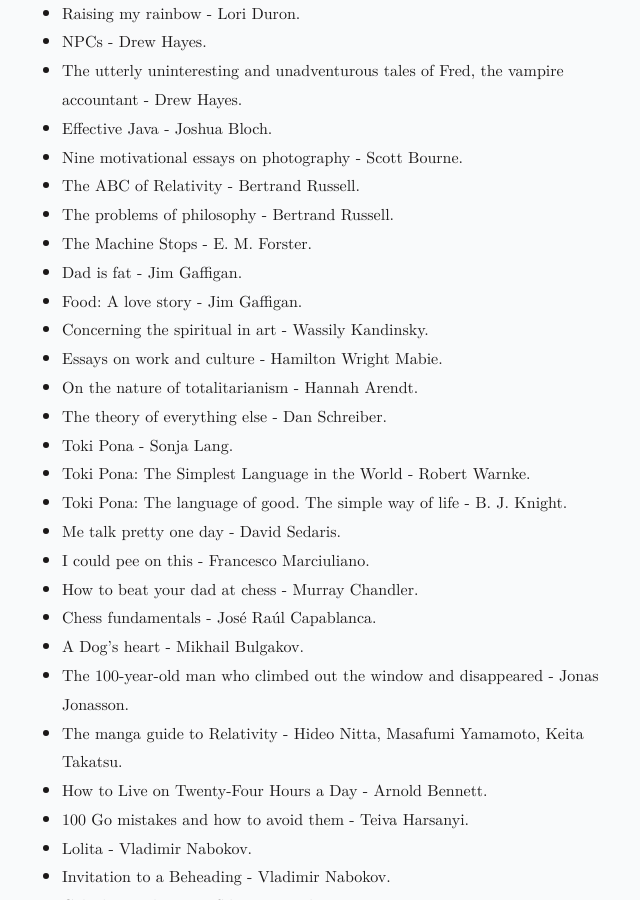
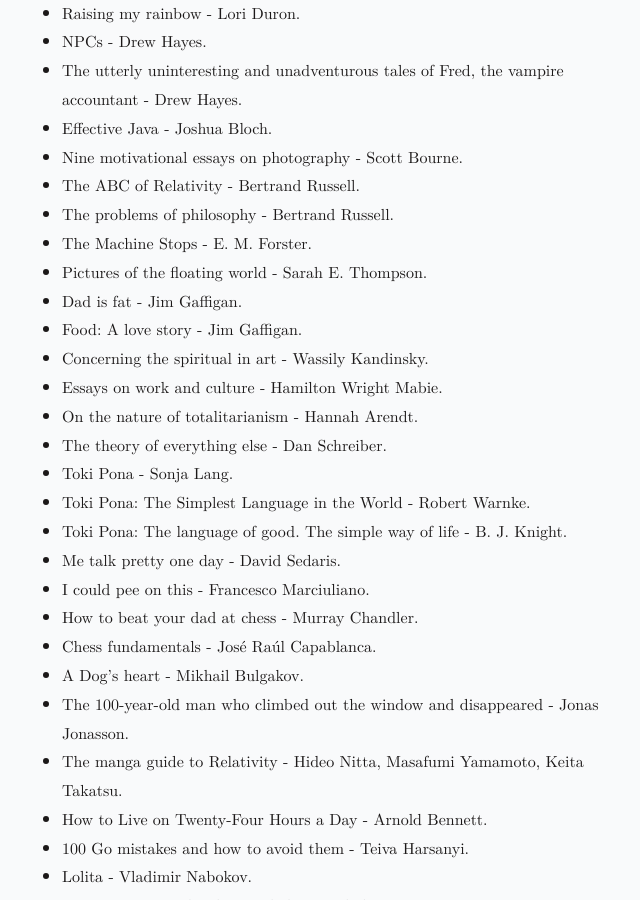
Before and after one commit to jProgr/jprogr.github.io, a Jekyll site: the page built from pages/books-read.md, in a window 1280 px wide and 900 px high, scrolled down 409 px. Shown: the whole window, without its empty margins (318-958 px from the left). Built offline with Jekyll 4.4.1, drawn with Linux system fonts in a browser that asks for light colours; some of the changed lines change nothing that is shown; some of the changed text lies outside the part shown.

Commit message:
Update content
Updated "Books read".

```diff
--- a/pages/books-read.md
+++ b/pages/books-read.md
@@ -1,7 +1,7 @@
 ---
 title: "Books read"
 permalink: "/books-read"
-updated_date: "260104"
+updated_date: "260118"
 ---
 
 # Books read
@@ -24,6 +24,7 @@ These are lists of the books that I have read and enjoyed enough to put in a lis
 - The ABC of Relativity - Bertrand Russell.
 - The problems of philosophy - Bertrand Russell.
 - The Machine Stops - E. M. Forster.
+- Pictures of the floating world - Sarah E. Thompson.
 - Dad is fat - Jim Gaffigan.
 - Food: A love story - Jim Gaffigan.
 - Concerning the spiritual in art - Wassily Kandinsky.
```
